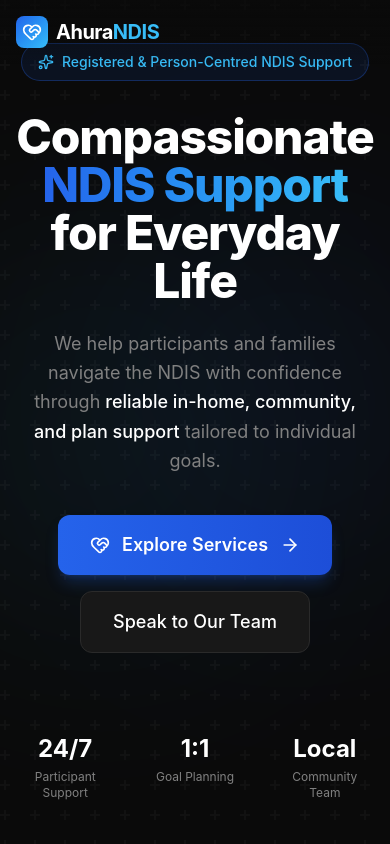
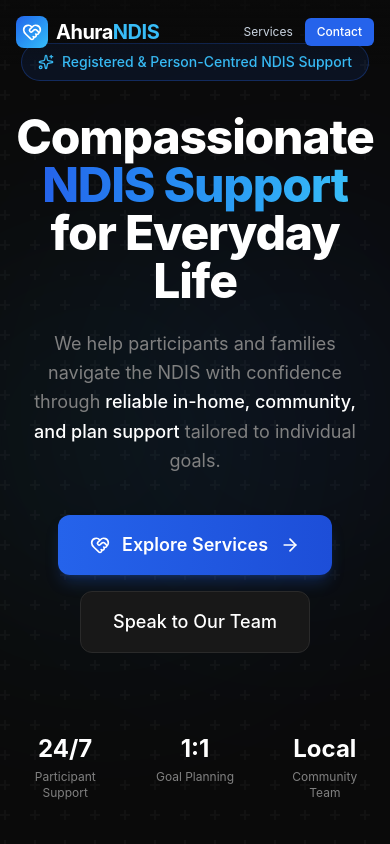
Before and after one commit to ahuraadalat-hub/ahura, a Next.js app: page / in a window 390 px wide. Shown: the top 844 px of the page. Built offline with nearby package versions, Linux system fonts and the light colour scheme.

Commit message:
fix: add mobile-accessible homepage navigation links
Agent-Logs-Url: https://github.com/ahuraadalat-hub/ahura/sessions/88f1f5c1-9a69-4d96-a29f-273a223b3172

Co-authored-by: ahuraadalat-hub <273811527+ahuraadalat-hub@users.noreply.github.com>

```diff
--- a/src/components/Navbar.tsx
+++ b/src/components/Navbar.tsx
@@ -32,6 +32,17 @@ export default function Navbar() {
               Contact Us
             </Link>
           </div>
+          <div className="flex md:hidden items-center gap-3">
+            <Link href="#services" className="text-xs text-[#cbd5e1] hover:text-white transition-colors">
+              Services
+            </Link>
+            <Link
+              href="#contact"
+              className="text-xs px-3 py-1.5 rounded-md bg-[#2563eb] hover:bg-[#1d4ed8] text-white font-medium transition-colors"
+            >
+              Contact
+            </Link>
+          </div>
         </div>
       </div>
     </nav>
```
